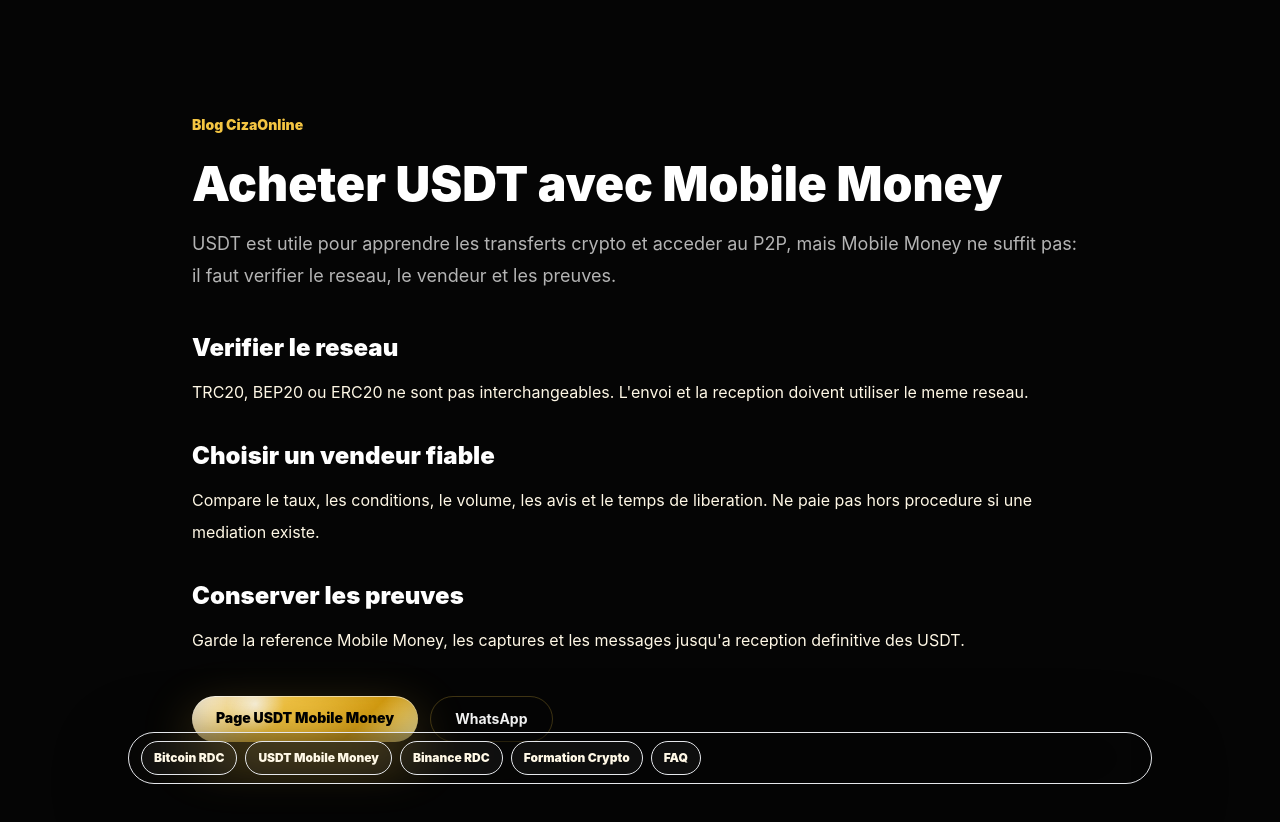
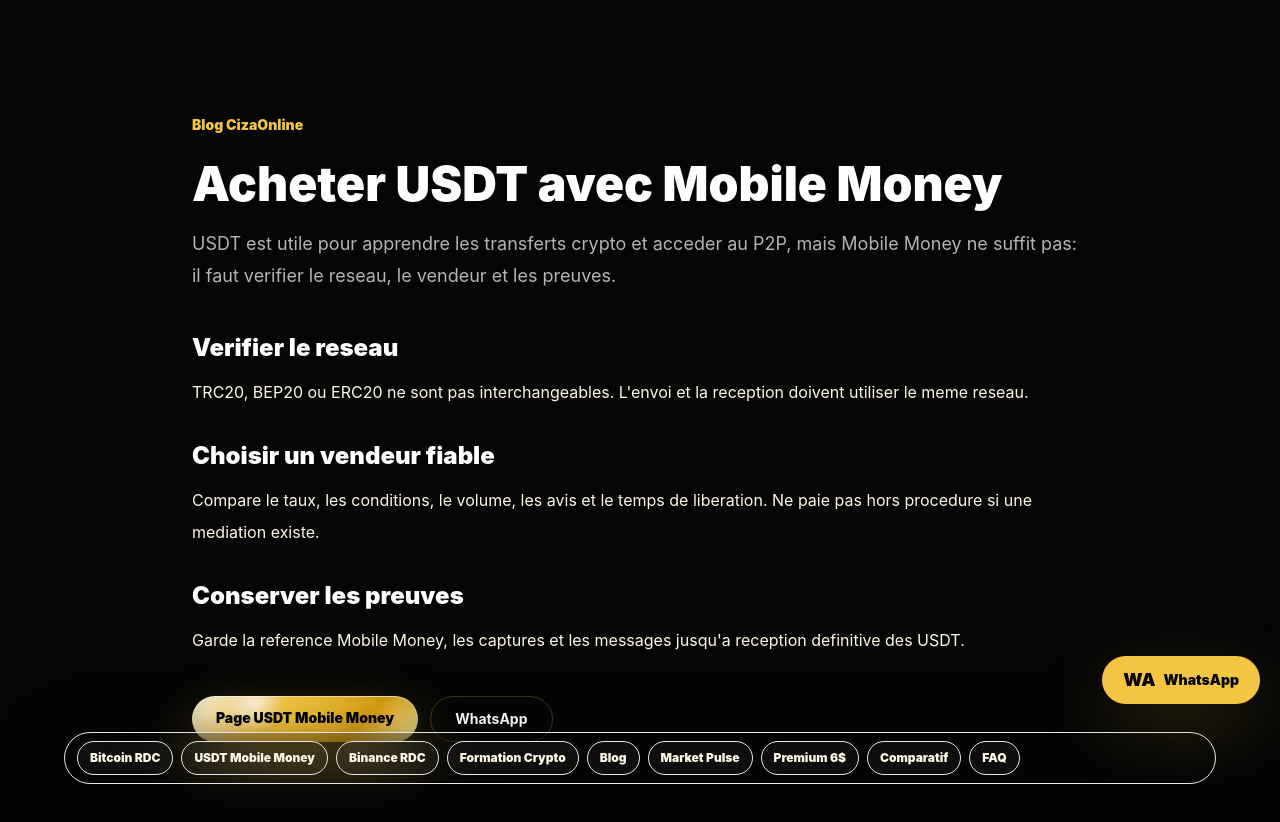
Before and after one commit to urbainciza0-web/cizaonline-premium-site, a Next.js app: page /blog/acheter-usdt-mobile-money in a window 1280 px wide. Built offline with nearby package versions, Linux system fonts and the light colour scheme.

Commit message:
Add global conversion navigation and floating WhatsApp CTA

```diff
--- a/app/layout.js
+++ b/app/layout.js
@@ -12,6 +12,10 @@
   { label: "USDT Mobile Money", href: "/acheter-usdt-mobile-money" },
   { label: "Binance RDC", href: "/guide-binance-rdc" },
   { label: "Formation Crypto", href: "/formation-crypto-afrique-francophone" },
+  { label: "Blog", href: "/blog" },
+  { label: "Market Pulse", href: "/actualites-bitcoin" },
+  { label: "Premium 6$", href: "/espace-premium" },
+  { label: "Comparatif", href: "/comparatif-crypto-rdc" },
   { label: "FAQ", href: "/faq-cizaonline" }
 ];
 
@@ -94,7 +98,11 @@
     "wallet crypto",
     "P2P Binance",
     "sécurité crypto",
-    "accompagnement crypto entreprise"
+    "accompagnement crypto entreprise",
+    "blog crypto RDC",
+    "Bitcoin Kinshasa",
+    "crypto Goma",
+    "crypto Lubumbashi"
   ],
   authors: [{ name: siteName, url: siteUrl }],
   creator: siteName,
@@ -157,7 +165,7 @@
   return (
     <nav
       aria-label="Navigation SEO CizaOnline"
-      className="fixed inset-x-2 bottom-3 z-40 mx-auto flex max-w-5xl gap-2 overflow-x-auto rounded-2xl border border-ciza-gold/18 bg-black/76 p-2 text-xs font-black text-white/72 shadow-panel backdrop-blur-2xl sm:bottom-4 sm:rounded-full sm:px-3"
+      className="fixed inset-x-2 bottom-3 z-40 mx-auto flex max-w-6xl gap-2 overflow-x-auto rounded-2xl border border-ciza-gold/18 bg-black/76 p-2 text-xs font-black text-white/72 shadow-panel backdrop-blur-2xl sm:bottom-4 sm:rounded-full sm:px-3"
     >
       {seoNavigationLinks.map((link) => (
         <a
@@ -169,6 +177,21 @@
         </a>
       ))}
     </nav>
+  );
+}
+
+function FloatingWhatsApp() {
+  return (
+    <a
+      href="https://wa.me/243834783307?text=Bonjour%20CizaOnline%2C%20je%20veux%20des%20informations%20sur%20la%20formation%20crypto."
+      target="_blank"
+      rel="noopener noreferrer"
+      aria-label="Contacter CizaOnline sur WhatsApp"
+      className="fixed bottom-20 right-3 z-50 inline-flex min-h-12 items-center justify-center gap-2 rounded-full border border-ciza-gold/30 bg-ciza-gold px-4 py-3 text-xs font-black text-black shadow-gold transition hover:brightness-110 sm:bottom-24 sm:right-5 sm:px-5 sm:text-sm"
+    >
+      <span className="text-lg leading-none">WA</span>
+      <span className="hidden sm:inline">WhatsApp</span>
+    </a>
   );
 }
 
@@ -185,6 +208,7 @@
           dangerouslySetInnerHTML={{ __html: JSON.stringify(courseSchema) }}
         />
         <div className="noise-layer" />
+        <FloatingWhatsApp />
         <SeoNavigation />
         {children}
       </body>
```
